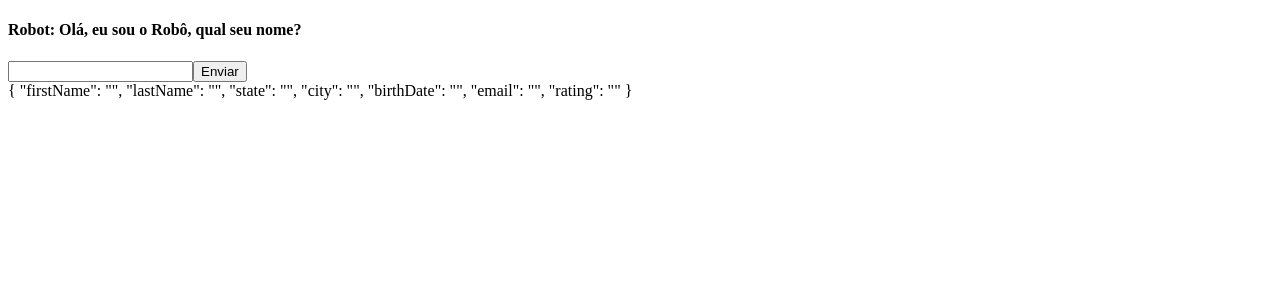
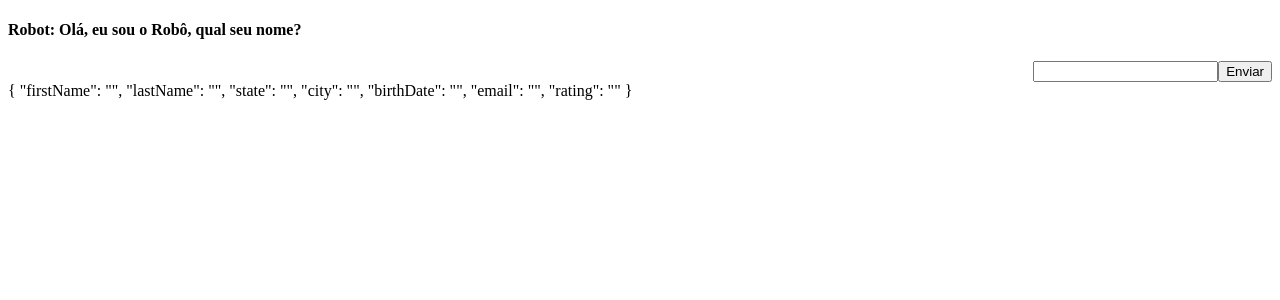
Before and after one commit to joao-zanutto/chat-form, a React (Create React App) app: page / in a window 1280 px wide. Shown: the top 300 px of the page. Built offline with nearby package versions, Linux system fonts and the light colour scheme.

Commit message:
Separated messages and defaults into separate files and created first chat design structure

```diff
--- a/src/components/Chat.js
+++ b/src/components/Chat.js
@@ -1,14 +1,19 @@
 import React from 'react';
+import { robot } from '../defaults';
 
 const Chat = ({ messageList }) => {
 	return (
 		<div>
 			{messageList.map((message) => {
-				return (
-					<h4>
-						{message.sender}: {message.text}
-					</h4>
-				);
+				if (message.sender === robot) {
+					return (
+						<h4>
+							{message.sender}: {message.text}
+						</h4>
+					);
+				} else {
+					return <h4 style={{ textAlign: 'right' }}> {message.text} </h4>;
+				}
 			})}
 		</div>
 	);
--- a/src/components/Form.js
+++ b/src/components/Form.js
@@ -1,55 +1,13 @@
 import React, { useState } from 'react';
 import { useFormik } from 'formik';
-import * as yup from 'yup';
 import Chat from './Chat';
 import UserInput from './UserInput';
-
-const initialValues = {
-	firstName: '',
-	lastName: '',
-	state: '',
-	city: '',
-	birthDate: '',
-	email: '',
-	rating: '',
-};
-
-let errorMessages = {
-	firstName: {
-		required: 'Mas como eu vou conseguir te ajudar se não souber seu nome?',
-	},
-	lastName: {
-		required: 'Poxa, me diga seu sobrenome por favor',
-	},
-	state: {
-		required: 'Vamos lá, só faltam mais alguns dados. Me diga seu estado'
-	},
-	city: {
-		required: ''
-	}
-};
-
-let schema = yup.object().shape({
-	firstName: yup.string().required(errorMessages.firstName.required),
-	lastName: yup.string().required(errorMessages.lastName.required),
-	state: yup.string().required(),
-	city: yup.string().required(),
-	birthDate: yup.date(),
-	email: yup.string().email(),
-	rating: yup.number().min(1).max(5),
-});
-
-const properties = Object.keys(initialValues);
+import { initialChat, initialValues, properties, robot, schema } from '../defaults';
 
 const Form = () => {
 	const [lastErrorMessage, setLastErrorMessage] = useState();
 	const [step, setStep] = useState(0);
-	const [messageList, setMessageList] = useState([
-		{
-			sender: 'Robot',
-			text: 'Olá, eu sou o Robô, qual seu nome?',
-		},
-	]);
+	const [messageList, setMessageList] = useState(initialChat);
 
 	const formik = useFormik({
 		initialValues: initialValues,
@@ -58,15 +16,11 @@ const Form = () => {
 		},
 	});
 
-	const increaseStep = () => {
-		setStep(step + 1);
-	};
-
 	const pushMessage = (sending, receiving) => {
 		const tempList = [
 			...messageList,
-			{ sender: 'User', text: sending },
-			{ sender: 'Robot', text: receiving },
+			{ sender: formik.values.firstName, text: sending },
+			{ sender: robot, text: receiving },
 		];
 		setMessageList(tempList);
 	};
@@ -77,7 +31,7 @@ const Form = () => {
 			.validateAt(properties[step], formik.values)
 			.then(() => {
 				pushMessage(sending, 'E qual seu sobrenome?');
-				increaseStep();
+				setStep(step + 1);
 			})
 			.catch((err) => {
 				if (lastErrorMessage !== err.message) {
--- a/src/components/UserInput.js
+++ b/src/components/UserInput.js
@@ -1,13 +1,13 @@
-import React from 'react'
+import React from 'react';
 
-const UserInput = ({properties, step, handleChange, values, send}) => {
+const UserInput = ({ properties, step, handleChange, values, send }) => {
 	return (
-			<div>
+		<div style={{ textAlign: 'right' }}>
 			<input
 				autoComplete='off'
 				id={properties[step]}
 				name={properties[step]}
-					type='text'
+				type={properties[step] === 'birthDate' ? 'date' : 'text'}
 				onChange={handleChange}
 				value={values[properties[step]]}
 			/>
@@ -16,6 +16,6 @@ const UserInput = ({properties, step, handleChange, values, send}) => {
 			</button>
 		</div>
 	);
-}
+};
 
-export default UserInput
+export default UserInput;
--- /dev/null
+++ b/src/defaults.js
@@ -0,0 +1,36 @@
+import { validationMessages } from './messages';
+import * as yup from 'yup';
+
+export const initialValues = {
+	firstName: '',
+	lastName: '',
+	state: '',
+	city: '',
+	birthDate: '',
+	email: '',
+	rating: '',
+};
+
+export const properties = Object.keys(initialValues);
+
+export const schema = yup.object().shape({
+	firstName: yup.string().required(validationMessages.firstName.required),
+	lastName: yup.string().required(validationMessages.lastName.required),
+	state: yup.string().required(validationMessages.state.required),
+	city: yup.string().required(validationMessages.city.required),
+	birthDate: yup.date(validationMessages.birthDate.date),
+	email: yup
+		.string()
+		.required(validationMessages.email.required)
+		.email(validationMessages.email.email),
+	rating: yup.number().min(1).max(5),
+});
+
+export const robot = 'Robot';
+
+export const initialChat = [
+	{
+		sender: robot,
+		text: 'Olá, eu sou o Robô, qual seu nome?',
+	},
+];
--- /dev/null
+++ b/src/messages.js
@@ -0,0 +1,22 @@
+export const validationMessages = {
+	firstName: {
+		required: 'Mas como eu vou conseguir te ajudar se não souber seu nome?',
+	},
+	lastName: {
+		required: 'Poxa, me diga seu sobrenome por favor',
+	},
+	state: {
+		required: 'Vamos lá, só faltam mais alguns dados. Me diga seu estado',
+	},
+	city: {
+		required: 'Estamos quase no final! Me diga sua cidade',
+	},
+	birthDate: {
+		date: 'Ei, essa data não está correta',
+	},
+	email: {
+		required:
+			'Todo mundo usa e-mail hoje em dia, não é possível que você não tenha um',
+		email: 'Ei, isso não é um e-mail correto, você está tentando me enganar?',
+	},
+};
```
Lines whose indentation alone changed are shown as unchanged.
